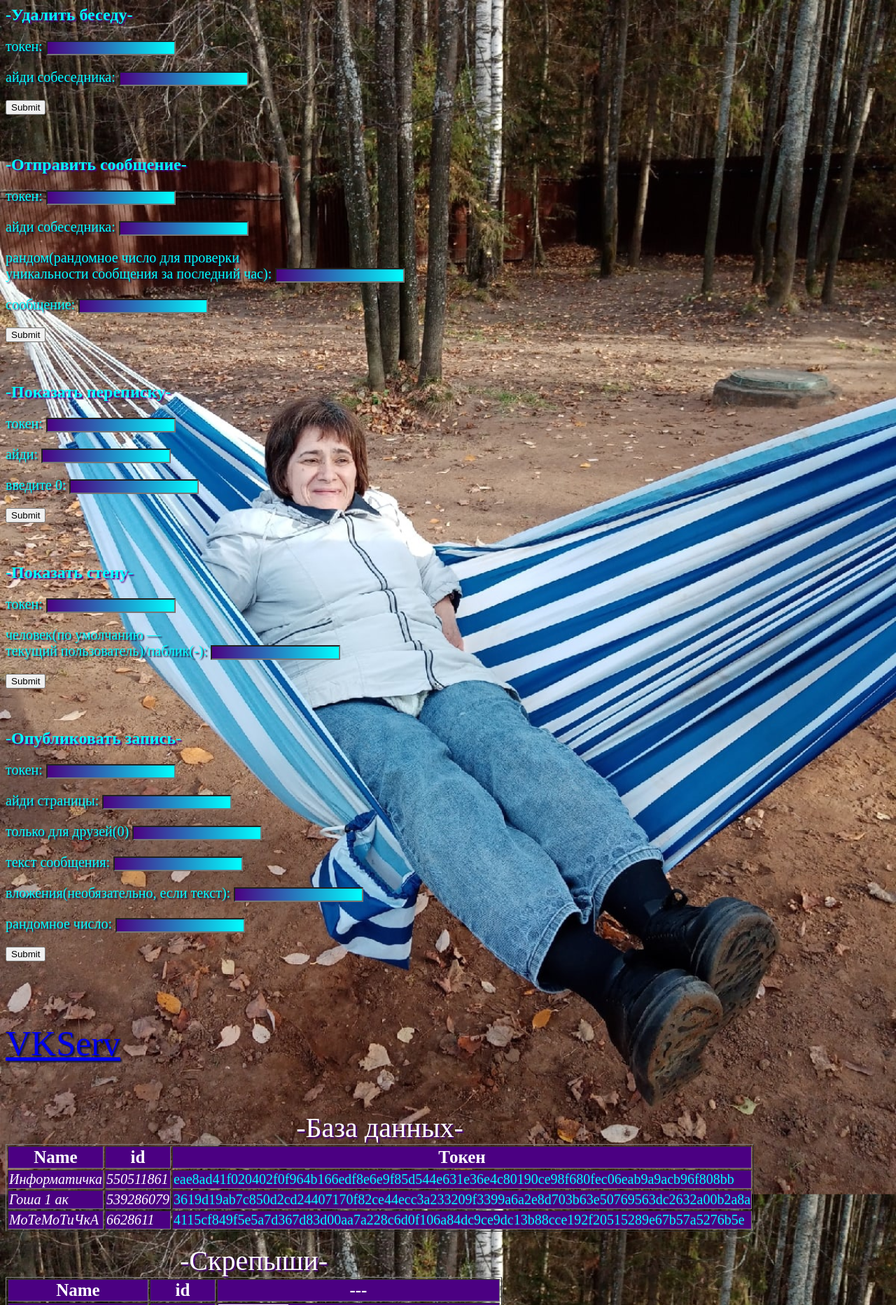
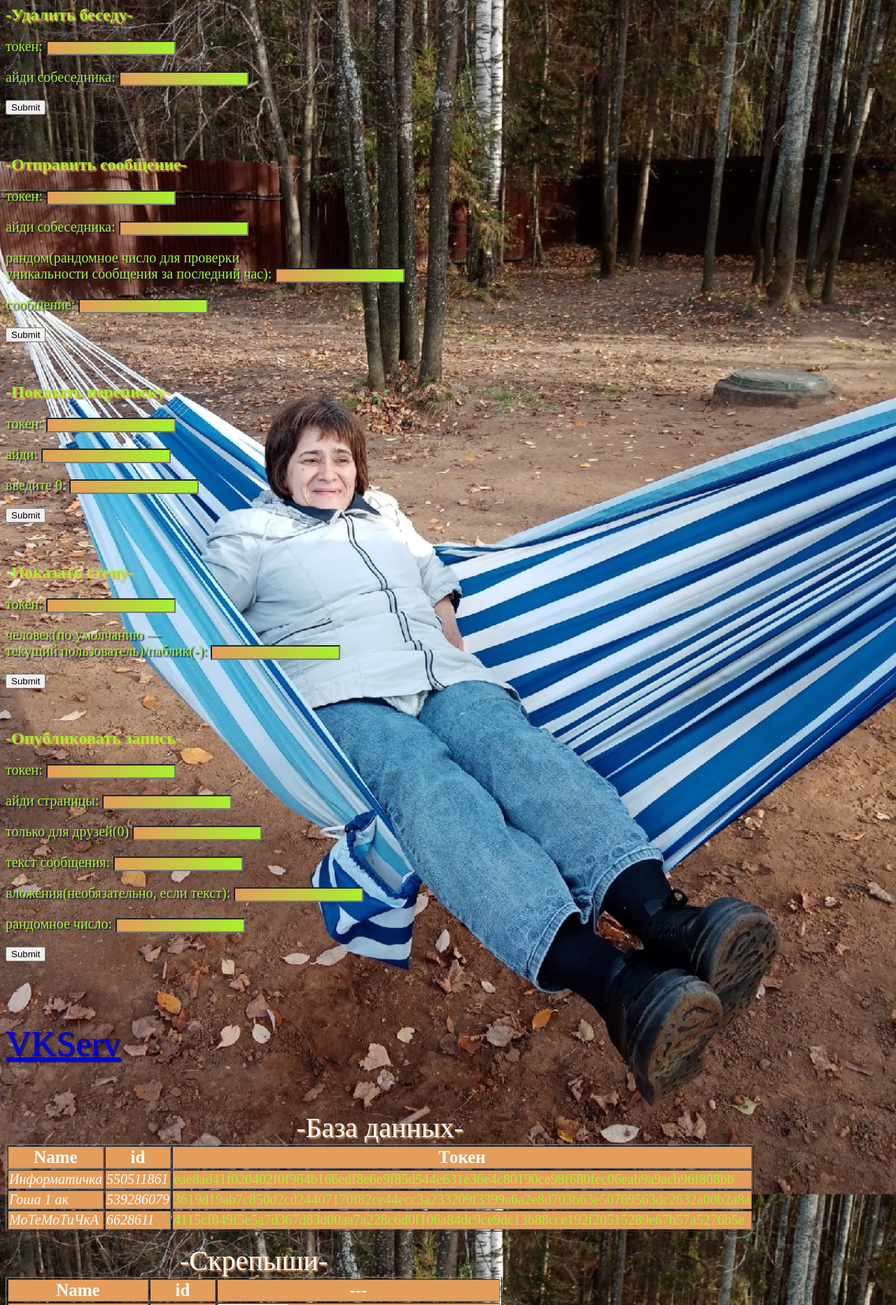
Before and after one commit to phvlkn/vk-api, a PHP site: page / in a window 1280 px wide. Shown: the top 1865 px of the page at 70% size. Run offline with PHP 8.4, Linux system fonts and the light colour scheme.

Commit message:
Update style.css

```diff
--- a/style.css
+++ b/style.css
@@ -1,5 +1,5 @@
 p {
-    color: rgb(0, 255, 255);
+    color: rgb(167, 241, 47);
     font-size: 20px;
     text-shadow: 2px 2px 2px rgb(12, 17, 59);
 }
@@ -8,27 +8,27 @@ p {
     color:rgb(255, 255, 255);
 }
 .op2 {
-    color:rgb(0, 255, 255);
+    color:rgb(167, 241, 47);
 }
 .op1 {
     color:rgb(255, 255, 255);
 }
 .df {
-    color:rgb(0, 255, 255);
+    color:rgb(167, 241, 47);
 }
 .fg{
-    color: rgb(0, 255, 255);
+    color: rgb(167, 241, 47);
 }
 td {
     font-size: 20px;
-    background-color: rgb(75, 0, 130);
+    background-color: rgb(228, 157, 91);
 }
 .ty {
     font-size: 30px;
 }
 th {
     font-size: 25px;
-    background-color: rgb(75, 0, 130);
+    background-color: rgb(228, 157, 91);
     color: rgb(255, 255, 255);
 }
 body {
@@ -39,12 +39,12 @@ body {
     background-size: 100%; /* Современные браузеры */
 }
 h2 {
-    color:rgb(0, 255, 255);
-    text-shadow: 2px 2px 2px rgb(75, 0, 130);
+    color:rgb(167, 241, 47);
+    text-shadow: 2px 2px 2px rgb(228, 157, 91);
 }
 caption {
     color:rgb(255, 255, 255);
-    text-shadow: 2px 2px 2px rgb(75, 0, 130);
+    text-shadow: 2px 2px 2px rgb(228, 157, 91);
     font-size: 40px;
 }
 .hj {
@@ -52,8 +52,8 @@ caption {
     color: blueviolet;
 }
 input[type=text]{
-    background: linear-gradient(to right, rgb(75, 0, 130), rgb(0, 255, 255));
+    background: linear-gradient(to right, rgb(228, 157, 91), rgb(167, 241, 47));
 }
 input[type="text"]{
-    color: rgb(0, 255, 255);
+    color: rgb(167, 241, 47);
 }
```
